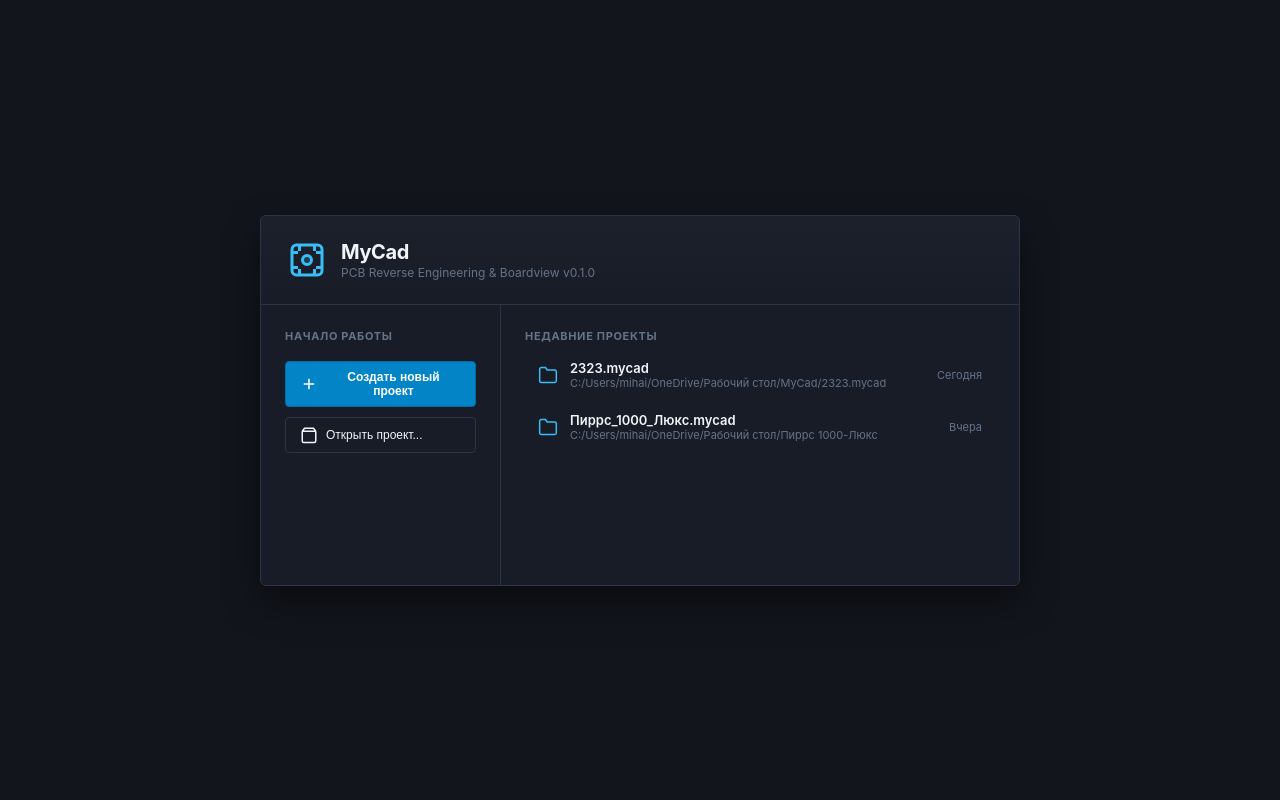
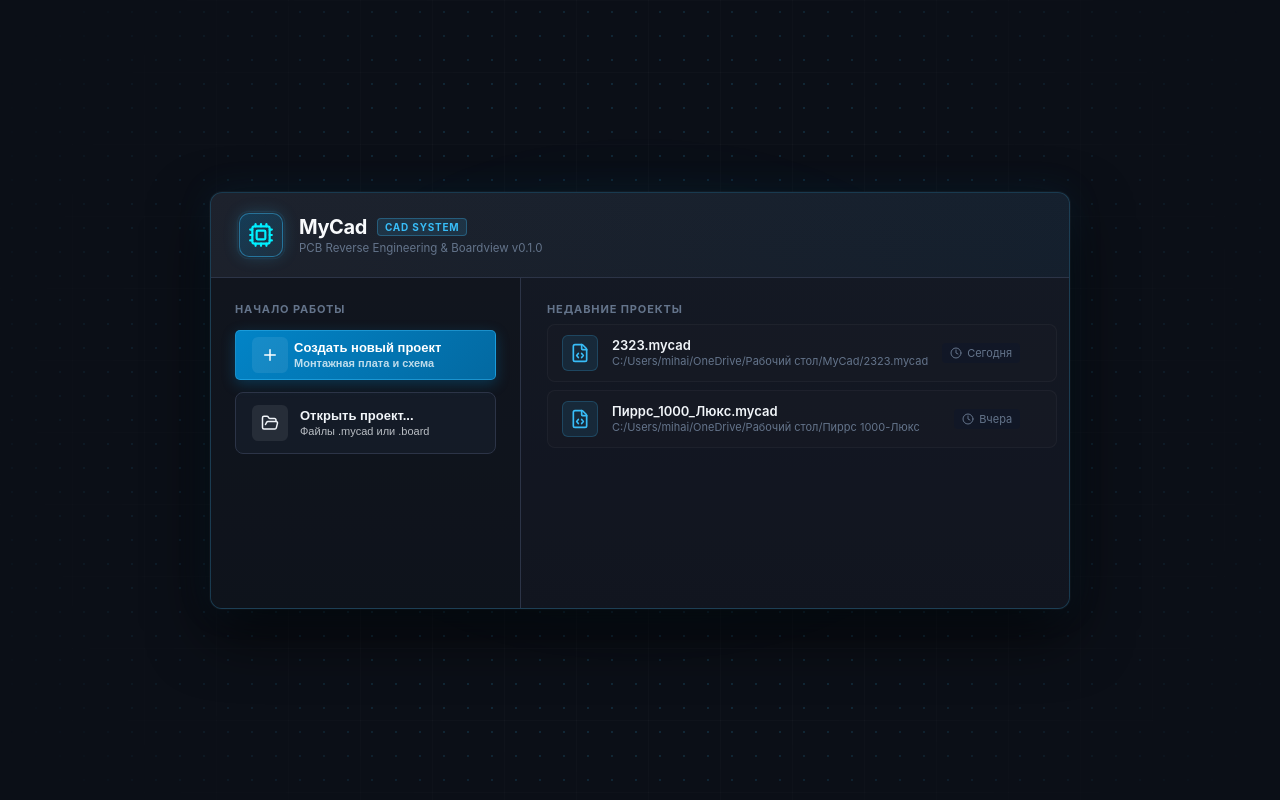
Before and after one commit to Apofixc/MyCad, a React (Vite) app: page / in a window 1280 px wide. Built offline with nearby package versions, Linux system fonts and the light colour scheme.

Commit message:
feat: implement initial CAD workspace structure with project initialization, document management, and basic UI shell

```diff
--- a/src/App.css
+++ b/src/App.css
@@ -37,32 +37,70 @@ body, html, #root {
 }
 
 /* ==========================================================================
-   Start Screen (Clean & Professional CAD)
+   Start Screen (High-Tech CAD Welcome Hub)
    ========================================================================== */
 .cad-start-screen {
+  position: relative;
   width: 100vw;
   height: 100vh;
+  overflow: hidden;
   display: flex;
   align-items: center;
   justify-content: center;
-  background-color: var(--cad-bg-app);
+  background-color: #0b0f17;
+}
+
+/* Subtle circuit matrix / PCB grid background */
+.cad-start-bg-grid {
+  position: absolute;
+  inset: 0;
+  background-image:
+    radial-gradient(rgba(56, 189, 248, 0.14) 1px, transparent 1px),
+    linear-gradient(to right, rgba(255, 255, 255, 0.02) 1px, transparent 1px),
+    linear-gradient(to bottom, rgba(255, 255, 255, 0.02) 1px, transparent 1px);
+  background-size: 24px 24px, 72px 72px, 72px 72px;
+  mask-image: radial-gradient(circle at center, black 45%, transparent 95%);
+  pointer-events: none;
+}
+
+/* Ambient cyan-blue glow in center */
+.cad-start-glow {
+  position: absolute;
+  width: 650px;
+  height: 420px;
+  background: radial-gradient(ellipse, rgba(2, 132, 199, 0.14) 0%, rgba(56, 189, 248, 0.04) 50%, transparent 75%);
+  top: 50%;
+  left: 50%;
+  transform: translate(-50%, -50%);
+  pointer-events: none;
+  filter: blur(45px);
 }
 
 .cad-start-container {
-  width: 760px;
-  background-color: var(--cad-bg-panel);
-  border: 1px solid var(--cad-border);
-  border-radius: 6px;
+  position: relative;
+  width: 860px;
+  max-width: 92vw;
+  background: linear-gradient(180deg, #161b26 0%, #11151f 100%);
+  border: 1px solid rgba(56, 189, 248, 0.22);
+  border-radius: 12px;
   display: flex;
   flex-direction: column;
-  box-shadow: 0 16px 36px rgba(0, 0, 0, 0.45);
+  box-shadow:
+    0 24px 60px rgba(0, 0, 0, 0.7),
+    0 0 0 1px rgba(255, 255, 255, 0.04),
+    0 0 35px rgba(2, 132, 199, 0.12);
   overflow: hidden;
+  z-index: 2;
 }
 
+/* Header */
 .cad-start-header {
-  padding: 24px 28px;
+  padding: 20px 28px;
   border-bottom: 1px solid var(--cad-border);
-  background: linear-gradient(180deg, rgba(255, 255, 255, 0.02) 0%, transparent 100%);
+  background: linear-gradient(90deg, rgba(255, 255, 255, 0.03) 0%, rgba(2, 132, 199, 0.05) 100%);
+  display: flex;
+  justify-content: space-between;
+  align-items: center;
 }
 
 .cad-brand {
@@ -71,117 +109,206 @@ body, html, #root {
   gap: 16px;
 }
 
-.cad-logo-svg {
-  width: 36px;
-  height: 36px;
-  color: var(--cad-accent-blue);
+.cad-logo-wrapper {
+  position: relative;
+  width: 44px;
+  height: 44px;
+  border-radius: 10px;
+  background: linear-gradient(135deg, rgba(2, 132, 199, 0.28) 0%, rgba(56, 189, 248, 0.1) 100%);
+  border: 1px solid rgba(56, 189, 248, 0.45);
+  display: flex;
+  align-items: center;
+  justify-content: center;
+  color: var(--cad-accent-cyan);
+  box-shadow: 0 0 16px rgba(56, 189, 248, 0.22);
 }
 
-.cad-brand h1 {
+.cad-logo-pulse {
+  position: absolute;
+  inset: -3px;
+  border-radius: 12px;
+  border: 1px solid rgba(56, 189, 248, 0.25);
+  animation: cad-pulse-glow 3s infinite ease-in-out;
+  pointer-events: none;
+}
+
+@keyframes cad-pulse-glow {
+  0%, 100% { opacity: 0.3; transform: scale(1); }
+  50% { opacity: 0.8; transform: scale(1.03); }
+}
+
+.cad-brand-text {
+  display: flex;
+  flex-direction: column;
+}
+
+.cad-title-row {
+  display: flex;
+  align-items: center;
+  gap: 10px;
+}
+
+.cad-title-row h1 {
   font-size: 20px;
   font-weight: 700;
   letter-spacing: -0.02em;
-  color: var(--cad-text-primary);
+  color: #f8fafc;
+}
+
+.cad-badge {
+  font-size: 10px;
+  font-weight: 700;
+  text-transform: uppercase;
+  letter-spacing: 0.08em;
+  background: rgba(56, 189, 248, 0.12);
+  color: var(--cad-accent-blue);
+  border: 1px solid rgba(56, 189, 248, 0.3);
+  padding: 2px 7px;
+  border-radius: 4px;
 }
 
 .cad-version {
-  font-size: 12px;
+  font-size: 11.5px;
   color: var(--cad-text-muted);
+  margin-top: 2px;
 }
 
+/* Body: 2 Columns */
 .cad-start-body {
   display: grid;
-  grid-template-columns: 240px 1fr;
-  min-height: 280px;
+  grid-template-columns: 310px 1fr;
+  min-height: 330px;
 }
 
+/* Left: Actions */
 .cad-start-actions {
   padding: 24px;
   border-right: 1px solid var(--cad-border);
+  background: rgba(12, 16, 24, 0.45);
   display: flex;
   flex-direction: column;
-  gap: 10px;
+  gap: 12px;
 }
 
-.cad-start-actions h2,
-.cad-start-recent h2 {
+.cad-section-label {
   font-size: 11px;
   text-transform: uppercase;
-  letter-spacing: 0.06em;
+  letter-spacing: 0.08em;
   color: var(--cad-text-muted);
   font-weight: 700;
-  margin-bottom: 8px;
+  margin-bottom: 2px;
 }
 
-.cad-btn-primary {
-  background-color: #0284c7;
-  color: #ffffff;
-  border: 1px solid #0369a1;
-  padding: 8px 14px;
-  border-radius: 4px;
-  font-size: 12px;
-  font-weight: 600;
+.cad-start-btn {
   display: flex;
   align-items: center;
-  gap: 8px;
+  gap: 12px;
+  padding: 12px 16px;
+  border-radius: 8px;
   cursor: pointer;
-  transition: background 0.12s;
+  transition: all 0.2s cubic-bezier(0.16, 1, 0.3, 1);
+  text-align: left;
 }
 
-.cad-btn-primary:hover {
-  background-color: #0369a1;
+.cad-btn-primary.cad-start-btn {
+  background: linear-gradient(135deg, #0284c7 0%, #0369a1 100%);
+  color: #ffffff;
+  border: 1px solid rgba(56, 189, 248, 0.45);
+  box-shadow: 0 4px 14px rgba(2, 132, 199, 0.3);
 }
 
-.cad-btn-outline {
-  background-color: transparent;
+.cad-btn-primary.cad-start-btn:hover {
+  background: linear-gradient(135deg, #0369a1 0%, #0284c7 100%);
+  transform: translateY(-1px);
+  box-shadow: 0 6px 20px rgba(2, 132, 199, 0.45);
+  border-color: var(--cad-accent-cyan);
+}
+
+.cad-btn-outline.cad-start-btn {
+  background: rgba(30, 41, 59, 0.35);
   color: var(--cad-text-primary);
   border: 1px solid var(--cad-border);
-  padding: 8px 14px;
-  border-radius: 4px;
-  font-size: 12px;
+}
+
+.cad-btn-outline.cad-start-btn:hover {
+  background: rgba(30, 41, 59, 0.75);
+  border-color: var(--cad-accent-blue);
+  transform: translateY(-1px);
+}
+
+.btn-icon-box {
+  width: 36px;
+  height: 36px;
+  border-radius: 6px;
+  background: rgba(255, 255, 255, 0.08);
   display: flex;
   align-items: center;
-  gap: 8px;
-  cursor: pointer;
-  transition: all 0.12s;
+  justify-content: center;
+  flex-shrink: 0;
 }
 
-.cad-btn-outline:hover {
-  background-color: var(--cad-bg-surface);
-  border-color: var(--cad-accent-blue);
+.btn-text-content {
+  display: flex;
+  flex-direction: column;
 }
 
+.btn-title {
+  font-size: 13px;
+  font-weight: 600;
+  line-height: 1.2;
+}
+
+.btn-sub {
+  font-size: 11px;
+  opacity: 0.75;
+  margin-top: 2px;
+}
+
+/* Right: Recent Projects */
 .cad-start-recent {
-  padding: 24px;
+  padding: 24px 26px;
   display: flex;
   flex-direction: column;
+  background: rgba(18, 22, 32, 0.25);
 }
 
 .cad-recent-list {
   display: flex;
   flex-direction: column;
-  gap: 4px;
+  gap: 8px;
+  margin-top: 6px;
 }
 
 .cad-recent-item {
   display: flex;
   align-items: center;
-  gap: 12px;
-  padding: 8px 12px;
-  border-radius: 4px;
-  border: 1px solid transparent;
+  gap: 14px;
+  padding: 10px 14px;
+  border-radius: 8px;
+  border: 1px solid rgba(255, 255, 255, 0.04);
+  background: rgba(24, 28, 38, 0.6);
   cursor: pointer;
-  transition: all 0.12s;
+  transition: all 0.18s ease;
 }
 
 .cad-recent-item:hover {
-  background-color: var(--cad-bg-surface);
-  border-color: var(--cad-border);
+  background: rgba(31, 37, 51, 0.95);
+  border-color: rgba(56, 189, 248, 0.35);
+  transform: translateX(3px);
+  box-shadow: 0 4px 16px rgba(0, 0, 0, 0.25);
 }
 
-.recent-file-icon {
+.recent-file-icon-box {
+  width: 36px;
+  height: 36px;
+  border-radius: 6px;
+  background: rgba(56, 189, 248, 0.1);
   color: var(--cad-accent-blue);
+  display: flex;
+  align-items: center;
+  justify-content: center;
   flex-shrink: 0;
+  border: 1px solid rgba(56, 189, 248, 0.2);
 }
 
 .recent-meta {
@@ -201,18 +328,44 @@ body, html, #root {
   white-space: nowrap;
   overflow: hidden;
   text-overflow: ellipsis;
+  margin-top: 1px;
+}
+
+.recent-meta-right {
+  display: flex;
+  align-items: center;
+  gap: 8px;
 }
 
 .recent-date {
+  display: inline-flex;
+  align-items: center;
+  gap: 5px;
   font-size: 11px;
   color: var(--cad-text-muted);
+  background: rgba(15, 23, 42, 0.5);
+  padding: 3px 8px;
+  border-radius: 4px;
+}
+
+.recent-arrow {
+  color: var(--cad-text-muted);
+  opacity: 0;
+  transition: all 0.15s;
+}
+
+.cad-recent-item:hover .recent-arrow {
+  opacity: 1;
+  transform: translateX(2px);
+  color: var(--cad-accent-blue);
 }
 
 /* Modal Dialog */
 .cad-modal-backdrop {
   position: fixed;
   inset: 0;
-  background: rgba(0, 0, 0, 0.65);
+  background: rgba(0, 0, 0, 0.7);
+  backdrop-filter: blur(6px);
   display: flex;
   align-items: center;
   justify-content: center;
@@ -220,25 +373,40 @@ body, html, #root {
 }
 
 .cad-dialog {
-  width: 380px;
-  background: var(--cad-bg-panel);
-  border: 1px solid var(--cad-border);
-  border-radius: 6px;
-  box-shadow: 0 16px 36px rgba(0, 0, 0, 0.6);
+  width: 450px;
+  max-width: 92vw;
+  background: linear-gradient(180deg, #181c28 0%, #131722 100%);
+  border: 1px solid rgba(56, 189, 248, 0.3);
+  border-radius: 10px;
+  box-shadow:
+    0 24px 60px rgba(0, 0, 0, 0.75),
+    0 0 25px rgba(2, 132, 199, 0.15);
   overflow: hidden;
 }
 
 .cad-dialog-header {
-  padding: 12px 16px;
+  padding: 14px 18px;
   border-bottom: 1px solid var(--cad-border);
   display: flex;
   justify-content: space-between;
   align-items: center;
+  background: rgba(255, 255, 255, 0.02);
+}
+
+.dialog-title-wrap {
+  display: flex;
+  align-items: center;
+  gap: 8px;
+}
+
+.dialog-title-icon {
+  color: var(--cad-accent-blue);
 }
 
 .cad-dialog-header h3 {
-  font-size: 13px;
+  font-size: 13.5px;
   font-weight: 600;
+  color: #f1f5f9;
 }
 
 .cad-dialog-close {
@@ -246,66 +414,125 @@ body, html, #root {
   border: none;
   color: var(--cad-text-muted);
   cursor: pointer;
-  font-size: 12px;
+  display: flex;
+  align-items: center;
+  justify-content: center;
+  padding: 4px;
+  border-radius: 4px;
+  transition: color 0.12s, background 0.12s;
 }
 
 .cad-dialog-close:hover {
-  color: var(--cad-text-primary);
+  color: #ffffff;
+  background: rgba(255, 255, 255, 0.08);
 }
 
 .cad-dialog-body {
-  padding: 16px;
+  padding: 18px 20px;
+}
+
+.cad-form-group {
+  margin-bottom: 12px;
 }
 
 .cad-label {
   display: block;
   font-size: 12px;
+  font-weight: 500;
   color: var(--cad-text-secondary);
   margin-bottom: 6px;
 }
 
+.cad-required {
+  color: #f87171;
+  font-weight: 600;
+}
+
 .cad-input {
   width: 100%;
-  background: var(--cad-bg-input);
+  background: #0d111a;
   border: 1px solid var(--cad-border);
   color: var(--cad-text-primary);
-  padding: 6px 10px;
-  border-radius: 4px;
+  padding: 8px 12px;
+  border-radius: 6px;
   font-size: 13px;
+  transition: border-color 0.15s, box-shadow 0.15s;
 }
 
 .cad-input:focus {
   outline: none;
   border-color: var(--cad-accent-blue);
+  box-shadow: 0 0 0 3px rgba(56, 189, 248, 0.18);
+}
+
+.cad-textarea {
+  resize: vertical;
+  min-height: 62px;
+  font-family: inherit;
+  line-height: 1.4;
 }
 
 .cad-hint {
   font-size: 11px;
   color: var(--cad-text-muted);
   margin-top: 8px;
+  line-height: 1.4;
+}
+
+.cad-hint code {
+  color: var(--cad-accent-blue);
+  background: rgba(56, 189, 248, 0.1);
+  padding: 1px 4px;
+  border-radius: 3px;
+  font-size: 10.5px;
 }
 
 .cad-dialog-footer {
-  padding: 10px 16px;
-  background: var(--cad-bg-app);
+  padding: 12px 18px;
+  background: #0d111a;
   border-top: 1px solid var(--cad-border);
   display: flex;
   justify-content: flex-end;
-  gap: 8px;
+  gap: 10px;
 }
 
 .cad-btn-flat {
   background: transparent;
   border: 1px solid var(--cad-border);
   color: var(--cad-text-primary);
-  padding: 6px 12px;
-  border-radius: 4px;
+  padding: 6px 14px;
+  border-radius: 5px;
   font-size: 12px;
   cursor: pointer;
+  transition: background 0.12s;
 }
 
 .cad-btn-flat:hover {
   background: var(--cad-bg-surface);
+}
+
+.cad-btn-primary {
+  background-color: #0284c7;
+  color: #ffffff;
+  border: 1px solid #0369a1;
+  padding: 6px 16px;
+  border-radius: 5px;
+  font-size: 12px;
+  font-weight: 600;
+  display: flex;
+  align-items: center;
+  gap: 6px;
+  cursor: pointer;
+  transition: background 0.12s, opacity 0.12s;
+}
+
+.cad-btn-primary:hover:not(:disabled) {
+  background-color: #0369a1;
+}
+
+.cad-btn-primary:disabled {
+  opacity: 0.5;
+  cursor: not-allowed;
 }
 
 /* ==========================================================================
--- a/src/App.tsx
+++ b/src/App.tsx
@@ -10,7 +10,7 @@ export const App: React.FC = () => {
   const [project, setProject] = useState<Project | null>(null);
 
   // Create a new project with .board and .sch documents
-  const handleCreateProject = (name: string) => {
+  const handleCreateProject = (name: string, description?: string, author?: string) => {
     const boardId = `file_board_${Date.now()}`;
     const schId = `file_sch_${Date.now()}`;
 
@@ -27,12 +27,14 @@ export const App: React.FC = () => {
     const newSch: SchematicData = {
       id: schId,
       name: `${name}.sch`,
-      notes: "Принципиальная схема проекта " + name,
+      notes: description || ("Принципиальная схема проекта " + name),
     };
 
     const newProj: Project = {
       id: `proj_${Date.now()}`,
       name,
+      description,
+      author,
       createdAt: new Date().toISOString(),
       files: [
         { id: boardId, name: `${name}.board`, type: "board", data: newBoard },
@@ -211,6 +213,9 @@ export const App: React.FC = () => {
       {/* Professional CAD Status Bar */}
       <footer className="cad-status-bar">
         <div className="status-item">Проект: <strong>{project.name}</strong></div>
+        {project.author && (
+          <div className="status-item">Автор: <strong>{project.author}</strong></div>
+        )}
         <div className="status-item">Документ: <strong>{activeFile?.name}</strong></div>
         {isBoardActive && boardData && (
           <>
--- a/src/components/StartPage/StartScreen.tsx
+++ b/src/components/StartPage/StartScreen.tsx
@@ -1,7 +1,16 @@
 import React, { useState } from "react";
+import {
+  Cpu,
+  Plus,
+  FolderOpen,
+  FileCode,
+  Clock,
+  X,
+  ChevronRight,
+} from "lucide-react";
 
 interface StartScreenProps {
-  onCreateProject: (name: string) => void;
+  onCreateProject: (name: string, description?: string, author?: string) => void;
   onOpenExistingProject?: () => void;
 }
 
@@ -11,99 +20,153 @@ export const StartScreen: React.FC<StartScreenProps> = ({
 }) => {
   const [showModal, setShowModal] = useState(false);
   const [projectName, setProjectName] = useState("Project_1");
+  const [author, setAuthor] = useState("");
+  const [description, setDescription] = useState("");
 
   const handleSubmit = (e: React.FormEvent) => {
     e.preventDefault();
     if (!projectName.trim()) return;
-    onCreateProject(projectName.trim());
+    onCreateProject(
+      projectName.trim(),
+      description.trim() || undefined,
+      author.trim() || undefined
+    );
   };
 
   return (
     <div className="cad-start-screen">
+      {/* Dynamic Background Matrix / Circuit Grid */}
+      <div className="cad-start-bg-grid" />
+      <div className="cad-start-glow" />
+
       <div className="cad-start-container">
-        {/* Header */}
+        {/* Header with Logo & System Status */}
         <div className="cad-start-header">
           <div className="cad-brand">
-            <svg className="cad-logo-svg" viewBox="0 0 24 24" fill="none" stroke="currentColor" strokeWidth="2">
-              <rect x="2" y="2" width="20" height="20" rx="3" />
-              <path d="M7 2v4M17 2v4M2 7h4M2 17h4M22 7h-4M22 17h-4M7 22v-4M17 22v-4" />
-              <circle cx="12" cy="12" r="3" fill="currentColor" fillOpacity="0.2" />
-            </svg>
-            <div>
+            <div className="cad-logo-wrapper">
+              <Cpu className="cad-logo-icon" size={26} />
+              <span className="cad-logo-pulse" />
+            </div>
+            <div className="cad-brand-text">
+              <div className="cad-title-row">
                 <h1>MyCad</h1>
-              <span className="cad-version">PCB Reverse Engineering & Boardview v0.1.0</span>
+                <span className="cad-badge">CAD System</span>
+              </div>
+              <p className="cad-version">PCB Reverse Engineering & Boardview v0.1.0</p>
             </div>
           </div>
         </div>
 
-        {/* Main Content: Actions & Recent */}
+        {/* Main Body */}
         <div className="cad-start-body">
-          {/* Left: Quick Actions */}
+          {/* Left: Actions */}
           <div className="cad-start-actions">
-            <h2>Начало работы</h2>
+            <div className="cad-section-label">Начало работы</div>
+
             <button
-              className="cad-btn-primary"
+              className="cad-btn-primary cad-start-btn"
               onClick={() => setShowModal(true)}
             >
-              <svg viewBox="0 0 24 24" width="18" height="18" fill="none" stroke="currentColor" strokeWidth="2">
-                <path d="M12 5v14M5 12h14" />
-              </svg>
-              <span>Создать новый проект</span>
+              <div className="btn-icon-box">
+                <Plus size={18} />
+              </div>
+              <div className="btn-text-content">
+                <span className="btn-title">Создать новый проект</span>
+                <span className="btn-sub">Монтажная плата и схема</span>
+              </div>
             </button>
 
             <button
-              className="cad-btn-outline"
+              className="cad-btn-outline cad-start-btn"
               onClick={onOpenExistingProject || (() => setShowModal(true))}
             >
-              <svg viewBox="0 0 24 24" width="18" height="18" fill="none" stroke="currentColor" strokeWidth="2">
-                <path d="M3 7v13a2 2 0 0 0 2 2h14a2 2 0 0 0 2-2V7M3 7l3-4h12l3 4M3 7h18" />
-              </svg>
-              <span>Открыть проект...</span>
+              <div className="btn-icon-box">
+                <FolderOpen size={18} />
+              </div>
+              <div className="btn-text-content">
+                <span className="btn-title">Открыть проект...</span>
+                <span className="btn-sub">Файлы .mycad или .board</span>
+              </div>
             </button>
           </div>
 
           {/* Right: Recent Projects */}
           <div className="cad-start-recent">
-            <h2>Недавние проекты</h2>
+            <div className="cad-section-label">Недавние проекты</div>
+
             <div className="cad-recent-list">
-              <div className="cad-recent-item" onClick={() => onCreateProject("2323")}>
-                <svg className="recent-file-icon" viewBox="0 0 24 24" width="20" height="20" fill="none" stroke="currentColor" strokeWidth="1.8">
-                  <path d="M22 19a2 2 0 0 1-2 2H4a2 2 0 0 1-2-2V5a2 2 0 0 1 2-2h5l2 3h9a2 2 0 0 1 2 2z" />
-                </svg>
+              <div
+                className="cad-recent-item"
+                onClick={() => onCreateProject("2323")}
+                role="button"
+                tabIndex={0}
+              >
+                <div className="recent-file-icon-box">
+                  <FileCode size={20} />
+                </div>
                 <div className="recent-meta">
                   <div className="recent-name">2323.mycad</div>
                   <div className="recent-path">C:/Users/mihai/OneDrive/Рабочий стол/MyCad/2323.mycad</div>
                 </div>
-                <div className="recent-date">Сегодня</div>
+                <div className="recent-meta-right">
+                  <span className="recent-date">
+                    <Clock size={12} /> Сегодня
+                  </span>
+                  <ChevronRight size={14} className="recent-arrow" />
+                </div>
               </div>
 
-              <div className="cad-recent-item" onClick={() => onCreateProject("Пиррс_1000_Люкс")}>
-                <svg className="recent-file-icon" viewBox="0 0 24 24" width="20" height="20" fill="none" stroke="currentColor" strokeWidth="1.8">
-                  <path d="M22 19a2 2 0 0 1-2 2H4a2 2 0 0 1-2-2V5a2 2 0 0 1 2-2h5l2 3h9a2 2 0 0 1 2 2z" />
-                </svg>
+              <div
+                className="cad-recent-item"
+                onClick={() => onCreateProject("Пиррс_1000_Люкс")}
+                role="button"
+                tabIndex={0}
+              >
+                <div className="recent-file-icon-box">
+                  <FileCode size={20} />
+                </div>
                 <div className="recent-meta">
                   <div className="recent-name">Пиррс_1000_Люкс.mycad</div>
                   <div className="recent-path">C:/Users/mihai/OneDrive/Рабочий стол/Пиррс 1000-Люкс</div>
                 </div>
-                <div className="recent-date">Вчера</div>
+                <div className="recent-meta-right">
+                  <span className="recent-date">
+                    <Clock size={12} /> Вчера
+                  </span>
+                  <ChevronRight size={14} className="recent-arrow" />
+                </div>
               </div>
             </div>
           </div>
         </div>
       </div>
 
-      {/* Modal Dialog */}
+      {/* Modal Dialog for New Project */}
       {showModal && (
         <div className="cad-modal-backdrop" onClick={() => setShowModal(false)}>
           <div className="cad-dialog" onClick={(e) => e.stopPropagation()}>
             <div className="cad-dialog-header">
+              <div className="dialog-title-wrap">
+                <Plus size={16} className="dialog-title-icon" />
                 <h3>Создание нового проекта</h3>
-              <button className="cad-dialog-close" onClick={() => setShowModal(false)}>✕</button>
               </div>
+              <button
+                className="cad-dialog-close"
+                onClick={() => setShowModal(false)}
+                title="Закрыть"
+              >
+                <X size={16} />
+              </button>
+            </div>
+
             <form onSubmit={handleSubmit}>
               <div className="cad-dialog-body">
-                <label className="cad-label">Имя проекта:</label>
+                <div className="cad-form-group">
+                  <label className="cad-label" htmlFor="cad-project-name-input">
+                    Имя проекта <span className="cad-required">*</span>
+                  </label>
                   <input
+                    id="cad-project-name-input"
                     type="text"
                     className="cad-input"
                     autoFocus
@@ -111,8 +174,37 @@ export const StartScreen: React.FC<StartScreenProps> = ({
                     onChange={(e) => setProjectName(e.target.value)}
                     placeholder="Например: 2323"
                   />
-                <p className="cad-hint">В проекте будут автоматически созданы файлы платы (.board) и схемы (.sch).</p>
                 </div>
+
+                <div className="cad-form-group">
+                  <label className="cad-label" htmlFor="cad-project-author-input">
+                    Автор / Инженер:
+                  </label>
+                  <input
+                    id="cad-project-author-input"
+                    type="text"
+                    className="cad-input"
+                    value={author}
+                    onChange={(e) => setAuthor(e.target.value)}
+                    placeholder="Например: Иванов А. В."
+                  />
+                </div>
+
+                <div className="cad-form-group">
+                  <label className="cad-label" htmlFor="cad-project-desc-input">
+                    Описание проекта:
+                  </label>
+                  <textarea
+                    id="cad-project-desc-input"
+                    className="cad-input cad-textarea"
+                    rows={3}
+                    value={description}
+                    onChange={(e) => setDescription(e.target.value)}
+                    placeholder="Назначение платы, ревизия, ключевые характеристики..."
+                  />
+                </div>
+              </div>
+
               <div className="cad-dialog-footer">
                 <button
                   type="button"
@@ -121,7 +213,7 @@ export const StartScreen: React.FC<StartScreenProps> = ({
                 >
                   Отмена
                 </button>
-                <button type="submit" className="cad-btn-primary">
+                <button type="submit" className="cad-btn-primary" disabled={!projectName.trim()}>
                   Создать
                 </button>
               </div>
--- a/src/types/project.ts
+++ b/src/types/project.ts
@@ -49,6 +49,8 @@ export interface ProjectFile {
 export interface Project {
   id: string;
   name: string;       // e.g. "2323"
+  description?: string;
+  author?: string;
   createdAt: string;
   files: ProjectFile[];
   activeFileId: string;
```
Lines whose indentation alone changed are shown as unchanged.
